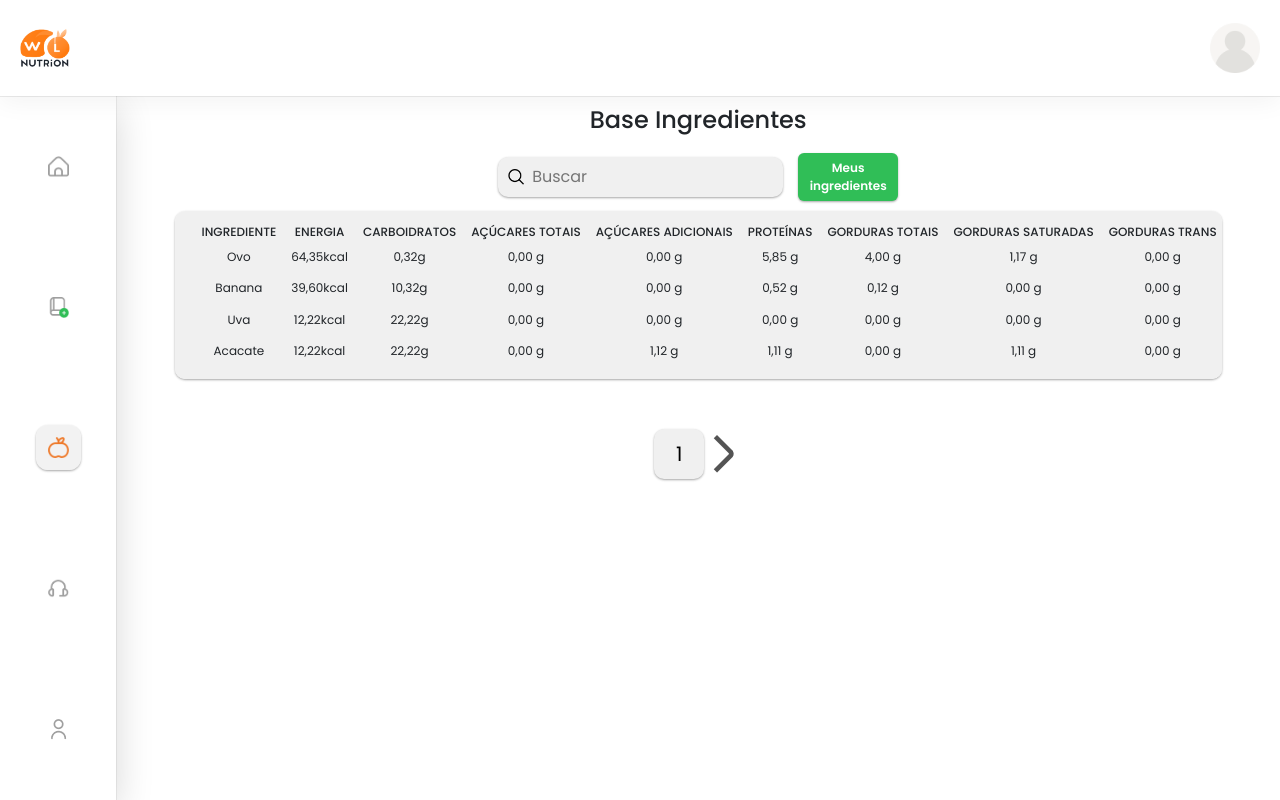
After one commit to TheJoaoVitorio/WLN-Django, a Django app: page /app/baseIngredientes/ in a window 1280 px wide. The commit adds this page. Run offline with Django 5.2, Linux system fonts and the light colour scheme; a user stored in the database is signed in; data comes from the database, SQL or seed files in the repository; both versions use the stored data as it was after the commit; lists and menus that the app fills with data are empty; some libraries are stand-ins or nearby versions.

Commit message:
add a opcao para o usuario poder visualizar os valores dos ingredientes registrados no sistema

```diff
--- /dev/null
+++ b/app/templates/baseIngredientes.html
@@ -0,0 +1,169 @@
+{% load static %}
+{% load pwa %}
+{% progressive_web_app_meta %}
+<!DOCTYPE html>
+<html lang="pt-br">
+<head>
+    <meta charset="UTF-8">
+    <meta name="viewport" content="width=device-width, initial-scale=1.0">
+    <link rel="stylesheet" href="{% static 'css/style.css'%}">
+    <link href="https://fonts.googleapis.com/css2?family=Poppins:ital,wght@0,100;0,200;0,300;0,400;0,500;0,600;0,700;0,800;0,900;1,100;1,200;1,300;1,400;1,500;1,600;1,700;1,800;1,900&display=swap" rel="stylesheet">
+    <link href="https://cdn-uicons.flaticon.com/uicons-regular-rounded/css/uicons-regular-rounded.css" rel="stylesheet">
+    <link rel="shortcut icon" href="{% static 'img/short-icon.png'%}">
+    <link rel="stylesheet" href="https://cdnjs.cloudflare.com/ajax/libs/font-awesome/5.15.4/css/all.min.css">
+
+    <link href="https://cdn.jsdelivr.net/npm/bootstrap@5.3.3/dist/css/bootstrap.min.css" rel="stylesheet" integrity="sha384-QWTKZyjpPEjISv5WaRU9OFeRpok6YctnYmDr5pNlyT2bRjXh0JMhjY6hW+ALEwIH" crossorigin="anonymous">
+
+
+    <title>WLNutrion - Base Ingredientes</title>
+</head>
+<body>
+    <nav class="container-navbar">
+        <div class="navbar-content">
+            <div class="logo">
+                <a href="{% url 'home' %}">
+                    <img src="{% static 'img/logo.png'%}">
+                </a>
+            </div>
+            <div class="logo user-navbar">
+                <a href="{% url 'minha-conta' %}">
+                    <img src="{% static 'img/user.png'%}">
+                </a>
+            </div>
+        </div>
+    </nav>
+
+    <div class="container-pai-de-todos">
+        <div class="container-principal flex">
+            <div class="nav-left">
+                <div class="nav-items-lateral">
+                    <div class="item-lateral">
+                        <a href="{% url 'home' %}">
+                            <img id="image-sidebar" src="{% static 'img/home.png'%}">
+                        </a>
+                    </div>
+
+                    <div class="item-lateral">
+                        <a href="{% url 'receitas' %}">
+                            <img id="image-sidebar" src="{% static 'img/receita.png'%}">
+                        </a>
+                    </div>
+
+                    <div class="item-lateral active">
+                        <a href="{% url 'meus-ingredientes' %}">
+                            <img id="image-sidebar" src="{% static 'img/ingredientes-active.png'%}">
+                        </a>
+                    </div>
+
+                    <div class="item-lateral">
+                        <a href="{% url 'contate-nos' %}">
+                            <img id="image-sidebar" src="{% static 'img/fi-rr-headset.png'%}">
+                        </a>
+                    </div>
+
+                    <div class="item-lateral">
+                        <a href="{% url 'minha-conta' %}">
+                            <img id="image-sidebar" src="{% static 'img/fi-rr-user.png'%}">
+                        </a>
+                    </div>
+                </div>
+            </div>
+
+            <div class="content">
+                <div class="container-content">
+                    <div class="content-title titleMeusIngredientes flex-column d-flex justify-content-center align-items-center">
+                        {% if messages %}
+                            {% for message in messages %}
+                                <section class="w-50 d-flex align-items-center justify-content-center alert {{message.tags}}">
+                                    {{message}}
+                                </section>
+                            {% endfor %}
+                        {% endif %}
+                        <h1>Base Ingredientes</h1>
+                    </div>
+                </div>
+                <div class="container-ingredientes">
+
+                    <div class="pesquisar-receitas buscarMeusIngredientes">
+                        <form method="GET" id="search-form">
+                            <input class="btnPesquisarReceitaImg" type="text" type="button" name="search" type="submit" placeholder="Buscar" value="{{ request.GET.search }}" >
+                            <img type="button" id="search-icon-base-ingredientes" src="{% static 'img/pesquisar.png'%}">
+                        </form>
+
+                        <div class="box-4 ">
+                            <a href="{% url 'meus-ingredientes' %}">
+                                <button class="btn-verde btnCriarIngrediente">Meus ingredientes</button>
+                            </a>
+                        </div>
+                    </div>
+
+                    <div class="box-2">
+                        <table>
+                            <thead>
+                                <tr>
+                                    <th>INGREDIENTE</th>
+                                    <th>ENERGIA</th>
+                                    <th>CARBOIDRATOS</th>
+                                    <th>AÇÚCARES TOTAIS</th>
+                                    <th>AÇÚCARES ADICIONAIS</th>
+                                    <th>PROTEÍNAS</th>
+                                    <th>GORDURAS TOTAIS</th>
+                                    <th>GORDURAS SATURADAS</th>
+                                    <th>GORDURAS TRANS</th>
+                                    <th>FIBRA</th>
+                                    <th>SÓDIO</th>
+                                    <th></th>
+                                </tr>
+                            </thead>
+                            <tbody>
+                                {% for ingrediente in baseIngredientes%}
+                                    <tr>
+                                        <abbr title="{{ ingrediente.nomeIngrediente }}">
+                                            <th> {{ingrediente.nomeIngrediente}} </th>
+                                        </abbr>
+                                        <th> {{ingrediente.valorEnergetico }}kcal</th>
+                                        <th> {{ingrediente.carboidratos}}g</th>
+                                        <th> {{ingrediente.acuTotais}} g</th>
+                                        <th> {{ingrediente.acuAdicionais}} g</th>
+                                        <th> {{ingrediente.proteinas}} g</th>
+                                        <th> {{ingrediente.gordTotais}} g</th>
+                                        <th> {{ingrediente.gordSaturadas}} g</th>
+                                        <th> {{ingrediente.gordTrans}} g</th>
+                                        <th> {{ingrediente.fibra}} g</th>
+                                        <th> {{ingrediente.sodio}} mg</th>
+                                    </tr>
+                                {% endfor %}
+                            </tbody>
+                        </table>
+                    </div>
+
+                    <div class="box-3">
+                        {% if baseIngredientes.has_previous %}
+                            <a href="?page={{ baseIngredientes.previous_page_number }}">
+                                <button id="anteriorIngredientes">
+                                    <img src="{% static 'img/fi-bs-angle-left.png'%}" alt="esquerda">
+                                </button>
+                            </a>
+                        {% endif %}
+                        <div>
+                            <input type="text" readonly value="{{baseIngredientes.number}}">
+                        </div>
+                        {% if baseIngredientes.has_next %}
+                            <a href="?page={{ baseIngredientes.next_page_number}}">
+                                <button id="ProximoIngredientes">
+                                    <img src="{% static 'img/fi-bs-angle-right.png'%}" alt="direita">
+                                </button>
+                            </a>
+                        {% endif %}
+                    </div>
+                </div>
+        </div>
+    </div>
+
+    <script src="https://ajax.googleapis.com/ajax/libs/jquery/5.5.1/jquery.min.js"></script>
+    <script src="https://code.jquery.com/jquery-3.2.1.slim.min.js"></script>
+    <script src="https://maxcdn.bootstrapcdn.com/bootstrap/4.0.0/js/bootstrap.min.js"></script>
+    <script src="{% static 'js/timerMessage.js' %}"></script>
+    <script src="{% static 'js/searchIngrediente.js'%}"></script>
+</body>
+</html>
--- a/app/urls.py
+++ b/app/urls.py
@@ -16,6 +16,8 @@ urlpatterns = [
     path('criaringrediente/', views.criarIngrediente , name='criar-ingrediente'),
     path('meusingredientes/editaringrediente/<int:Ingrediente_id>/', views.editar_ingrediente, name='editar-ingrediente'),
 
+    path('baseIngredientes/', views.verIngredientesSistema, name='ver-ingredientes-sitema'),
+
     path('contatenos/', views.contateNos, name='contate-nos'),
     path('minhaconta/', views.minhaConta, name='minha-conta'),
     path('gerenciarconta/', gerenciarConta, name='gerenciar-conta'), #import do app usuarios
--- a/app/views.py
+++ b/app/views.py
@@ -31,6 +31,21 @@ def home(request):
         return render (request,'principal.html', {'MeusIngredientes' : meusIngredientes, 'BaseIngredientes':baseIngredientes})
 
 
+@login_required(login_url='/usuarios/login')
+def verIngredientesSistema(request):
+    if request.method == 'GET':
+        search = request.GET.get('search')
+        if search:
+            BaseIngredientes = Ingrediente.objects.filter(id_user=None,nomeIngrediente__icontains=search)
+        else:
+            listBaseIngredientes = Ingrediente.objects.all().filter(id_user=None)
+            paginator = Paginator(listBaseIngredientes,4)
+            page = request.GET.get('page')
+
+            BaseIngredientes = paginator.get_page(page)
+
+        return render (request,'baseIngredientes.html',{'baseIngredientes':BaseIngredientes})
+
 @login_required(login_url='/usuarios/login/')
 def receitas(request):
     if request.method == 'GET':
@@ -49,15 +64,6 @@ def criandoReceita(request):
         PesoFinalReceita    = request.POST.get('pesoFinal')
         PorcaoReceita       = request.POST.get('porcao')
         MedidaCaseira       = request.POST.get('medidaCaseira')
-
-        data = json.loads(request.body)
-        ingredientes = data.get('ingredientes')
-
-        # Agora você pode iterar sobre os ingredientes e fazer o que precisar com eles
-        for ingrediente in ingredientes:
-            nome = ingrediente.get('nome')
-            quantidade = ingrediente.get('quantidade')
-            # Aqui você pode criar objetos no banco de dados ou outra lógica necessária
 
         return JsonResponse({'success': True})
     else:
--- a/templates/static/css/style.css
+++ b/templates/static/css/style.css
@@ -622,6 +622,15 @@ img.email{
     flex-direction: column;
     gap: 20px;
 }
+.dashboard .dashboard-menu > a{
+    color: #3B3A3A;
+    text-decoration: none;
+}
+.dashboard-item > a:link{
+    color: #30BE57;
+    text-decoration: none;
+
+}
 .dashboard-item{
     width: 300px;
     height: 100px;
@@ -651,6 +660,9 @@ img.email{
 .linha-tbody th{
     font-weight: 400;
     font-size: 14px;
+}
+#baseIngredienteLink{
+    cursor: pointer;
 }
 /* FIM CONTENT - DASHBOARD */
 
@@ -688,6 +700,13 @@ img.email{
 #search-icon-meus-ingredientes{
     width: 16px;
     top: 12px;
+    cursor : pointer;
+    left: 10px;
+    position: absolute;
+}
+#search-icon-base-ingredientes{
+    width: 16px;
+    top: 16px;
     cursor : pointer;
     left: 10px;
     position: absolute;
```
Also changed, not shown: app/templates/principal.html (+8 -3 lines), db.sqlite3.
